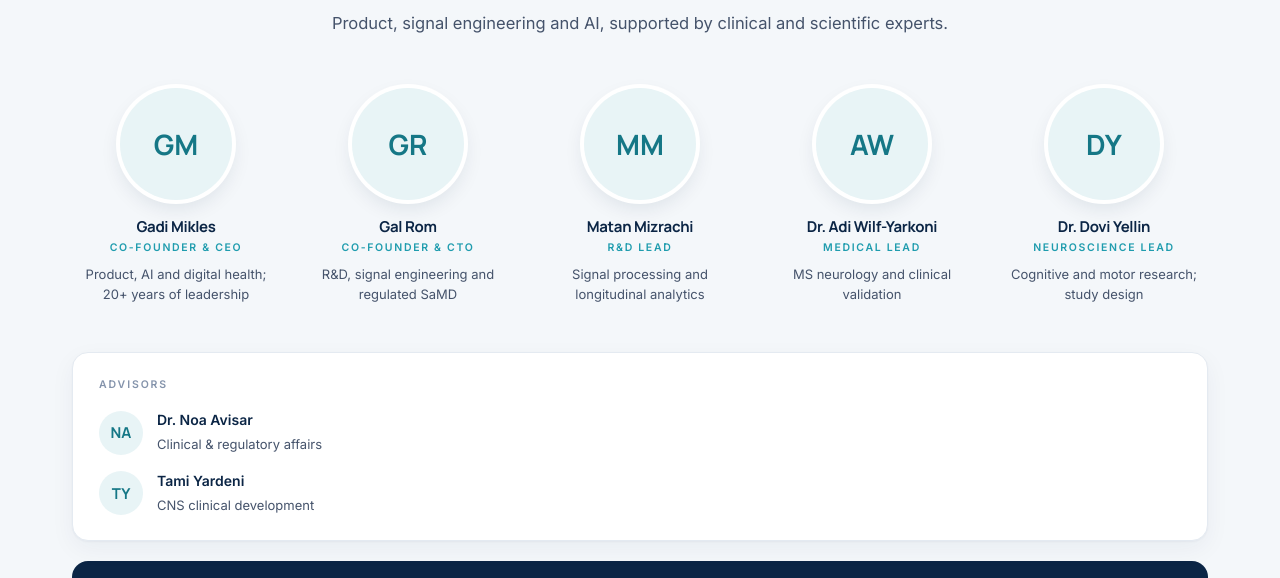
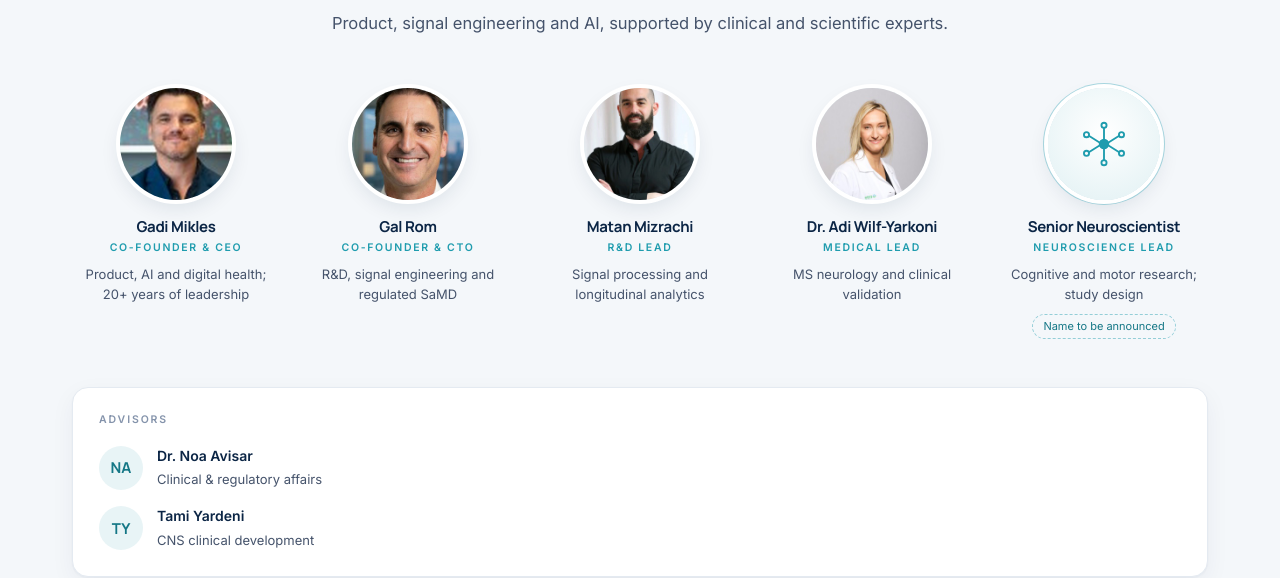
Before and after one commit to gal-phenometric/landing-page, a plain HTML site: page index.html in a window 1280 px wide. Shown: the part 6110-6688 px from the top of the page. Drawn offline with Linux system fonts and the light colour scheme.

Commit message:
Add team photos from investor deck and anonymize neuroscience lead
Use the Nov 2026 investor-brief headshots for Gadi, Gal, Matan and Adi.
Replace the Neuroscience Lead's name and photo with a neutral
"Senior Neuroscientist" card until the name can be published, and make
the initials fallback for missing photos reliable via inline onerror.

Co-Authored-By: Claude Opus 5.5 <noreply@anthropic.com>

```diff
--- a/index.html
+++ b/index.html
@@ -241,6 +241,16 @@
       font-family: 'Manrope', sans-serif; font-weight: 700; font-size: 28px; color: var(--accent-dark);
     }
     .avatar img { width: 100%; height: 100%; object-fit: cover; }
+    .avatar--anon {
+      background: radial-gradient(circle at 50% 40%, #ffffff 0%, var(--bg-accent) 75%);
+      color: var(--accent);
+      box-shadow: 0 0 0 4px #fff, 0 0 0 5px rgba(31,156,174,.35), 0 8px 20px rgba(11,37,69,.10);
+    }
+    .avatar--anon svg { width: 56px; height: 56px; }
+    .tba {
+      display: inline-block; margin-top: 10px; padding: 3px 10px; border-radius: 999px;
+      border: 1px dashed rgba(31,156,174,.45); font-size: 11px; color: var(--accent-dark);
+    }
     .person h3 { font-size: 15px; font-weight: 700; margin-top: 18px; }
     .person .role { margin-top: 4px; font-size: 10.5px; font-weight: 700; letter-spacing: .16em; text-transform: uppercase; color: var(--accent); }
     .person p { margin-top: 8px; font-size: 13px; color: var(--ink-soft); }
@@ -323,6 +333,14 @@
       *, *::before, *::after { transition: none !important; animation: none !important; }
     }
   </style>
+  <script>
+    // Team photos: show initials when an image is missing (called from each img's onerror)
+    function avatarFallback(img) {
+      var box = img.parentNode;
+      box.textContent = box.getAttribute('data-initials') || '';
+      box.setAttribute('aria-hidden', 'true');
+    }
+  </script>
 </head>
 <body>
 
@@ -665,29 +683,39 @@
 
         <div class="core">
           <div class="person">
-            <div class="avatar" data-initials="GM"><img src="assets/team/gadi-mikles-256.jpg" alt="" width="112" height="112" loading="lazy" /></div>
+            <div class="avatar" data-initials="GM"><img src="assets/team/gadi-mikles-256.jpg" alt="" width="112" height="112" loading="lazy" onerror="avatarFallback(this)" /></div>
             <h3>Gadi Mikles</h3><div class="role">Co-Founder &amp; CEO</div>
             <p>Product, AI and digital health; 20+ years of leadership</p>
           </div>
           <div class="person">
-            <div class="avatar" data-initials="GR"><img src="assets/team/gal-rom-256.jpg" alt="" width="112" height="112" loading="lazy" /></div>
+            <div class="avatar" data-initials="GR"><img src="assets/team/gal-rom-256.jpg" alt="" width="112" height="112" loading="lazy" onerror="avatarFallback(this)" /></div>
             <h3>Gal Rom</h3><div class="role">Co-Founder &amp; CTO</div>
             <p>R&amp;D, signal engineering and regulated SaMD</p>
           </div>
           <div class="person">
-            <div class="avatar" data-initials="MM"><img src="assets/team/matan-mizrachi-256.jpg" alt="" width="112" height="112" loading="lazy" /></div>
+            <div class="avatar" data-initials="MM"><img src="assets/team/matan-mizrachi-256.jpg" alt="" width="112" height="112" loading="lazy" onerror="avatarFallback(this)" /></div>
             <h3>Matan Mizrachi</h3><div class="role">R&amp;D Lead</div>
             <p>Signal processing and longitudinal analytics</p>
           </div>
           <div class="person">
-            <div class="avatar" data-initials="AW"><img src="assets/team/adi-wilf-yarkoni-256.jpg" alt="" width="112" height="112" loading="lazy" /></div>
+            <div class="avatar" data-initials="AW"><img src="assets/team/adi-wilf-yarkoni-256.jpg" alt="" width="112" height="112" loading="lazy" onerror="avatarFallback(this)" /></div>
             <h3>Dr. Adi Wilf-Yarkoni</h3><div class="role">Medical Lead</div>
             <p>MS neurology and clinical validation</p>
           </div>
           <div class="person">
-            <div class="avatar" data-initials="DY"><img src="assets/team/dovi-yellin-256.jpg" alt="" width="112" height="112" loading="lazy" /></div>
-            <h3>Dr. Dovi Yellin</h3><div class="role">Neuroscience Lead</div>
+            <!-- Name withheld for now: replace this avatar/heading with the real ones once it can be published. -->
+            <div class="avatar avatar--anon" aria-hidden="true">
+              <svg viewBox="0 0 48 48" fill="none" stroke="currentColor" stroke-width="1.6" stroke-linecap="round">
+                <circle cx="24" cy="24" r="4.5" fill="currentColor" stroke="none"/>
+                <path d="M24 19.5V10M24 28.5V38M19.8 22.5 11 17M28.2 25.5 37 31M19.8 25.5 11 31M28.2 22.5 37 17"/>
+                <circle cx="24" cy="8" r="2.2"/><circle cx="24" cy="40" r="2.2"/>
+                <circle cx="9" cy="16" r="2.2"/><circle cx="39" cy="32" r="2.2"/>
+                <circle cx="9" cy="32" r="2.2"/><circle cx="39" cy="16" r="2.2"/>
+              </svg>
+            </div>
+            <h3>Senior Neuroscientist</h3><div class="role">Neuroscience Lead</div>
             <p>Cognitive and motor research; study design</p>
+            <span class="tba">Name to be announced</span>
           </div>
         </div>
 
@@ -696,15 +724,15 @@
           <div class="card" hidden>
             <div class="k">Clinical investigators</div>
             <ul>
-              <li><div class="avatar" data-initials="TD"><img src="assets/team/tali-drori-128.jpg?v=2" alt="" width="44" height="44" loading="lazy" /></div><div><strong>Dr. Tali Drori</strong><span class="aff">Sheba Medical Center</span></div></li>
-              <li><div class="avatar" data-initials="RD"><img src="assets/team/ruth-djaldetti-128.jpg" alt="" width="44" height="44" loading="lazy" /></div><div><strong>Prof. Ruth Djaldetti</strong><span class="aff">Beilinson Hospital</span></div></li>
+              <li><div class="avatar" data-initials="TD"><img src="assets/team/tali-drori-128.jpg?v=2" alt="" width="44" height="44" loading="lazy" onerror="avatarFallback(this)" /></div><div><strong>Dr. Tali Drori</strong><span class="aff">Sheba Medical Center</span></div></li>
+              <li><div class="avatar" data-initials="RD"><img src="assets/team/ruth-djaldetti-128.jpg" alt="" width="44" height="44" loading="lazy" onerror="avatarFallback(this)" /></div><div><strong>Prof. Ruth Djaldetti</strong><span class="aff">Beilinson Hospital</span></div></li>
             </ul>
           </div>
           <div class="card">
             <div class="k">Advisors</div>
             <ul>
-              <li><div class="avatar" data-initials="NA"><img src="assets/team/noa-avisar-128.jpg" alt="" width="44" height="44" loading="lazy" /></div><div><strong>Dr. Noa Avisar</strong><span class="aff">Clinical &amp; regulatory affairs</span></div></li>
-              <li><div class="avatar" data-initials="TY"><img src="assets/team/tami-yardeni-128.jpg?v=2" alt="" width="44" height="44" loading="lazy" /></div><div><strong>Tami Yardeni</strong><span class="aff">CNS clinical development</span></div></li>
+              <li><div class="avatar" data-initials="NA"><img src="assets/team/noa-avisar-128.jpg" alt="" width="44" height="44" loading="lazy" onerror="avatarFallback(this)" /></div><div><strong>Dr. Noa Avisar</strong><span class="aff">Clinical &amp; regulatory affairs</span></div></li>
+              <li><div class="avatar" data-initials="TY"><img src="assets/team/tami-yardeni-128.jpg?v=2" alt="" width="44" height="44" loading="lazy" onerror="avatarFallback(this)" /></div><div><strong>Tami Yardeni</strong><span class="aff">CNS clinical development</span></div></li>
             </ul>
           </div>
         </div>
@@ -772,16 +800,6 @@
       onScroll();
     })();
 
-    // Team photos: fall back to initials when an image is missing
-    document.querySelectorAll('.avatar img').forEach(function (img) {
-      function fallback() {
-        var box = img.parentNode;
-        box.textContent = box.getAttribute('data-initials') || '';
-        box.setAttribute('aria-hidden', 'true');
-      }
-      if (img.complete && img.naturalWidth === 0) fallback();
-      else img.addEventListener('error', fallback);
-    });
   </script>
 </body>
 </html>
```
Also changed, not shown: assets/team/adi-wilf-yarkoni-256.jpg (added), assets/team/gadi-mikles-256.jpg (added), assets/team/gal-rom-256.jpg (added), assets/team/matan-mizrachi-256.jpg (added).
